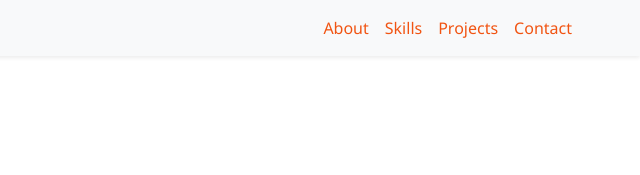
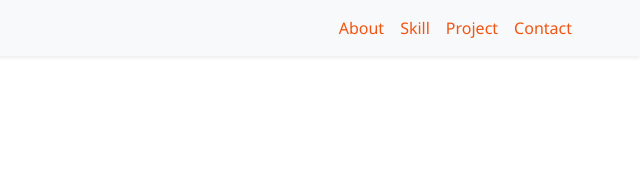
Before and after one commit to rafisr23/rafisr23.github.io, a plain HTML site: page index.html in a window 1280 px wide. Shown: the top 175 px of the page, 640-1280 px from the left. Drawn offline with nearby package versions, Linux system fonts and the light colour scheme.

Commit message:
"Memperbaiki kata projects dan skills"

```diff
--- a/index.html
+++ b/index.html
@@ -23,10 +23,10 @@
               <a class="nav-link myNavbar" aria-current="page" href="#about">About</a>
             </li>
             <li class="nav-item">
-              <a class="nav-link myNavbar" href="#skill">Skills</a>
+              <a class="nav-link myNavbar" href="#skill">Skill</a>
             </li>
             <li class="nav-item">
-              <a class="nav-link myNavbar" href="#project">Projects</a>
+              <a class="nav-link myNavbar" href="#project">Project</a>
             </li>
             <li class="nav-item">
               <a class="nav-link myNavbar" href="#contact">Contact</a>
```
